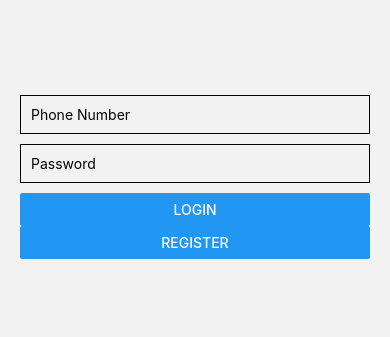
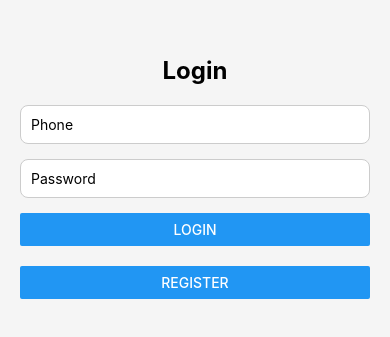
Before and after one commit to ela-zaman/farmshare, a React Native app in the folder farmshareapk/: screen /Login in a window 390 px wide. Shown: the part 245-582 px from the top of the page. Built offline with nearby package versions, Linux system fonts and the light colour scheme.

Commit message:
Implemented logout from specific dashboard

```diff
--- a/farmshareapk/src/navigation/AppNavigator.js
+++ b/farmshareapk/src/navigation/AppNavigator.js
@@ -18,11 +18,11 @@ const Stack = createNativeStackNavigator();
 
 export default function AppNavigator() {
   return (
-    <Stack.Navigator initialRouteName="RoleSelection" screenOptions={{ headerShown: false }}>
-      {/* Auth */}
+    <Stack.Navigator initialRouteName="Login" screenOptions={{ headerShown: false }}>
+      {/* Auth Flow */}
+      <Stack.Screen name="Login" component={LoginScreen} />
+      <Stack.Screen name="Register" component={RegisterScreen} />
       <Stack.Screen name="RoleSelection" component={RoleSelectionScreen} />
-      <Stack.Screen name="Register" component={RegisterScreen} />
-      <Stack.Screen name="Login" component={LoginScreen} />
 
       {/* Farmer */}
       <Stack.Screen name="FarmerDashboard" component={FarmerDashboard} />
--- a/farmshareapk/src/screens/auth/LoginScreen.js
+++ b/farmshareapk/src/screens/auth/LoginScreen.js
@@ -1,58 +1,45 @@
-import React,{useState} from "react";
-import {View,TextInput,Button,StyleSheet} from "react-native";
-import { loginUser } from "../../firebase/userService";
+import React, { useState } from "react";
+import { View, Text, TextInput, Button, StyleSheet, Alert } from "react-native";
+import { loginUser } from "../../firebase/authService";
 
-export default function LoginScreen({navigation}){
-
-  const [phone,setPhone]=useState("");
-  const [password,setPassword]=useState("");
+export default function LoginScreen({ navigation }) {
+  const [phone, setPhone] = useState("");
+  const [password, setPassword] = useState("");
 
   const handleLogin = async () => {
+    if (!phone || !password) return Alert.alert("Error", "Please fill all fields.");
 
-    try{
+    try {
+      const userData = await loginUser({ phone, password });
+      const role = userData.role;
 
-      const user = await loginUser(phone,password);
-
-      if(user.role === "provider"){
-        navigation.replace("ProviderDashboard");
-      }else{
-        navigation.replace("FarmerDashboard");
+      // Redirect to role-specific dashboard
+      if (role === "farmer") {
+        navigation.reset({ index: 0, routes: [{ name: "FarmerDashboard" }] });
+      } else {
+        navigation.reset({ index: 0, routes: [{ name: "ProviderDashboard" }] });
       }
-
-    }catch(err){
-      alert(err.message);
+    } catch (error) {
+      Alert.alert("Login Failed", error.message);
     }
-
   };
 
-  return(
+  return (
+    <View style={styles.container}>
+      <Text style={styles.title}>Login</Text>
+      <TextInput style={styles.input} placeholder="Phone" value={phone} onChangeText={setPhone} keyboardType="phone-pad" />
+      <TextInput style={styles.input} placeholder="Password" value={password} onChangeText={setPassword} secureTextEntry />
+      <Button title="Login" onPress={handleLogin} />
 
-    <View style={styles.container}>
-
-      <TextInput
-        placeholder="Phone Number"
-        style={styles.input}
-        onChangeText={setPhone}
-      />
-
-      <TextInput
-        placeholder="Password"
-        secureTextEntry
-        style={styles.input}
-        onChangeText={setPassword}
-      />
-
-      <Button title="Login" onPress={handleLogin}/>
-
-      <Button title="Register" onPress={() => navigation.navigate("RoleSelection")}
-/>
-
+      <View style={{ marginTop: 20 }}>
+        <Button title="Register" onPress={() => navigation.navigate("RoleSelection")} />
+      </View>
     </View>
-
   );
 }
 
 const styles = StyleSheet.create({
-  container:{flex:1,justifyContent:"center",padding:20},
-  input:{borderWidth:1,padding:10,marginBottom:10}
+  container: { flex: 1, justifyContent: "center", padding: 20, backgroundColor: "#F5F5F5" },
+  title: { fontSize: 24, fontWeight: "bold", marginBottom: 20, textAlign: "center" },
+  input: { backgroundColor: "#fff", padding: 10, marginBottom: 15, borderRadius: 8, borderWidth: 1, borderColor: "#ccc" },
 });
--- a/farmshareapk/src/screens/auth/RegisterScreen.js
+++ b/farmshareapk/src/screens/auth/RegisterScreen.js
@@ -1,5 +1,5 @@
 import React, { useState } from "react";
-import { View, TextInput, Button, Text, StyleSheet } from "react-native";
+import { View, TextInput, Button, Text, StyleSheet, Alert } from "react-native";
 import { registerUser } from "../../firebase/authService";
 
 export default function RegisterScreen({ navigation, route }) {
@@ -8,92 +8,34 @@ export default function RegisterScreen({ navigation, route }) {
   const [address, setAddress] = useState("");
   const [password, setPassword] = useState("");
 
-  // Get role from navigation params; default to "farmer"
   const role = route.params?.role || "farmer";
 
   const handleRegister = async () => {
-    if (!name || !phone || !password || !address) {
-      alert("Please fill all fields!");
-      return;
-    }
+    if (!name || !phone || !address || !password) return Alert.alert("Error", "Please fill all fields.");
 
     try {
-      // Register user in Firebase
       await registerUser({ name, phone, address, password, role });
-
-      alert("Registration successful!");
-
-      // Redirect to role-specific dashboard
-      if (role === "farmer") {
-        navigation.reset({
-          index: 0,
-          routes: [{ name: "FarmerDashboard" }],
-        });
-      } else if (role === "provider") {
-        navigation.reset({
-          index: 0,
-          routes: [{ name: "ProviderDashboard" }],
-        });
-      }
+      Alert.alert("Success", "Registration successful! You can now login.");
+      navigation.reset({ index: 0, routes: [{ name: "Login" }] });
     } catch (error) {
-      alert("Registration failed: " + error.message);
+      Alert.alert("Registration Failed", error.message);
     }
   };
 
   return (
     <View style={styles.container}>
-      <Text style={styles.title}>Register as: {role}</Text>
-
-      <TextInput
-        style={styles.input}
-        placeholder="Name"
-        value={name}
-        onChangeText={setName}
-      />
-      <TextInput
-        style={styles.input}
-        placeholder="Phone"
-        value={phone}
-        onChangeText={setPhone}
-        keyboardType="phone-pad"
-      />
-      <TextInput
-        style={styles.input}
-        placeholder="Address"
-        value={address}
-        onChangeText={setAddress}
-      />
-      <TextInput
-        style={styles.input}
-        placeholder="Password"
-        value={password}
-        onChangeText={setPassword}
-        secureTextEntry
-      />
+      <Text style={styles.title}>Register as {role}</Text>
+      <TextInput style={styles.input} placeholder="Name" value={name} onChangeText={setName} />
+      <TextInput style={styles.input} placeholder="Phone" value={phone} onChangeText={setPhone} keyboardType="phone-pad" />
+      <TextInput style={styles.input} placeholder="Address" value={address} onChangeText={setAddress} />
+      <TextInput style={styles.input} placeholder="Password" value={password} onChangeText={setPassword} secureTextEntry />
       <Button title="Register" onPress={handleRegister} />
     </View>
   );
 }
 
 const styles = StyleSheet.create({
-  container: {
-    flex: 1,
-    padding: 20,
-    justifyContent: "center",
-    backgroundColor: "#F5F5F5",
-  },
-  title: {
-    fontSize: 20,
-    fontWeight: "bold",
-    marginBottom: 20,
-    textAlign: "center",
-  },
-  input: {
-    backgroundColor: "#fff",
-    padding: 10,
-    marginBottom: 15,
-    borderRadius: 8,
-    borderWidth: 1,
-    borderColor: "#ccc",
-  },
+  container: { flex: 1, padding: 20, justifyContent: "center", backgroundColor: "#F5F5F5" },
+  title: { fontSize: 20, fontWeight: "bold", marginBottom: 20, textAlign: "center" },
+  input: { backgroundColor: "#fff", padding: 10, marginBottom: 15, borderRadius: 8, borderWidth: 1, borderColor: "#ccc" },
 });
--- a/farmshareapk/src/screens/auth/RoleSelectionScreen.js
+++ b/farmshareapk/src/screens/auth/RoleSelectionScreen.js
@@ -3,25 +3,16 @@ import { View, Text, TouchableOpacity, StyleSheet } from "react-native";
 
 export default function RoleSelectionScreen({ navigation }) {
   const selectRole = (role) => {
-    // Navigate to RegisterScreen with the selected role
     navigation.navigate("Register", { role });
   };
 
   return (
     <View style={styles.container}>
       <Text style={styles.title}>Select Your Role</Text>
-
-      <TouchableOpacity
-        style={[styles.button, styles.farmerButton]}
-        onPress={() => selectRole("farmer")}
-      >
+      <TouchableOpacity style={[styles.button, styles.farmerButton]} onPress={() => selectRole("farmer")}>
         <Text style={styles.buttonText}>Farmer</Text>
       </TouchableOpacity>
-
-      <TouchableOpacity
-        style={[styles.button, styles.providerButton]}
-        onPress={() => selectRole("provider")}
-      >
+      <TouchableOpacity style={[styles.button, styles.providerButton]} onPress={() => selectRole("provider")}>
         <Text style={styles.buttonText}>Provider</Text>
       </TouchableOpacity>
     </View>
@@ -29,34 +20,10 @@ export default function RoleSelectionScreen({ navigation }) {
 }
 
 const styles = StyleSheet.create({
-  container: {
-    flex: 1,
-    justifyContent: "center",
-    alignItems: "center",
-    padding: 20,
-    backgroundColor: "#F5F5F5",
-  },
-  title: {
-    fontSize: 24,
-    fontWeight: "bold",
-    marginBottom: 40,
-  },
-  button: {
-    width: "80%",
-    padding: 15,
-    borderRadius: 10,
-    marginBottom: 20,
-    alignItems: "center",
-  },
-  farmerButton: {
-    backgroundColor: "#4CAF50",
-  },
-  providerButton: {
-    backgroundColor: "#2196F3",
-  },
-  buttonText: {
-    color: "#fff",
-    fontSize: 18,
-    fontWeight: "600",
-  },
+  container: { flex: 1, justifyContent: "center", alignItems: "center", padding: 20, backgroundColor: "#F5F5F5" },
+  title: { fontSize: 24, fontWeight: "bold", marginBottom: 40 },
+  button: { width: "80%", padding: 15, borderRadius: 10, marginBottom: 20, alignItems: "center" },
+  farmerButton: { backgroundColor: "#4CAF50" },
+  providerButton: { backgroundColor: "#2196F3" },
+  buttonText: { color: "#fff", fontSize: 18, fontWeight: "600" },
 });
--- a/farmshareapk/src/screens/farmer/FarmerDashboard.js
+++ b/farmshareapk/src/screens/farmer/FarmerDashboard.js
@@ -1,32 +1,21 @@
 import React from "react";
-import { View, Text, Button, StyleSheet } from "react-native";
+import { View, Text, Button, Alert } from "react-native";
+import { logoutUser } from "../../firebase/authService";
 
 export default function FarmerDashboard({ navigation }) {
+  const handleLogout = async () => {
+    try {
+      await logoutUser();
+      navigation.reset({ index: 0, routes: [{ name: "Login" }] });
+    } catch (error) {
+      Alert.alert("Logout Failed", error.message);
+    }
+  };
+
   return (
-    <View style={styles.container}>
-      <Text style={styles.title}>Farmer Dashboard</Text>
-
-      <Button
-        title="Search Machines"
-        onPress={() => navigation.navigate("Search")}
-      />
-
-      <Button
-        title="My Bookings"
-        onPress={() => navigation.navigate("Booking")}
-      />
+    <View style={{ flex: 1, justifyContent: "center", alignItems: "center" }}>
+      <Text style={{ fontSize: 24, marginBottom: 20 }}>Farmer Dashboard</Text>
+      <Button title="Logout" onPress={handleLogout} />
     </View>
   );
 }
-
-const styles = StyleSheet.create({
-  container: {
-    flex: 1,
-    justifyContent: "center",
-    alignItems: "center",
-  },
-  title: {
-    fontSize: 24,
-    marginBottom: 20,
-  },
-});
--- a/farmshareapk/src/screens/provider/ProviderDashboard.js
+++ b/farmshareapk/src/screens/provider/ProviderDashboard.js
@@ -1,27 +1,21 @@
 import React from "react";
-import { View, Text, Button, StyleSheet } from "react-native";
+import { View, Text, Button, Alert } from "react-native";
+import { logoutUser } from "../../firebase/authService";
 
 export default function ProviderDashboard({ navigation }) {
+  const handleLogout = async () => {
+    try {
+      await logoutUser();
+      navigation.reset({ index: 0, routes: [{ name: "Login" }] });
+    } catch (error) {
+      Alert.alert("Logout Failed", error.message);
+    }
+  };
+
   return (
-    <View style={styles.container}>
-      <Text style={styles.title}>Service Provider Dashboard</Text>
-
-      <Button
-        title="Add Machinery"
-        onPress={() => navigation.navigate("AddMachine")}
-      />
+    <View style={{ flex: 1, justifyContent: "center", alignItems: "center" }}>
+      <Text style={{ fontSize: 24, marginBottom: 20 }}>Provider Dashboard</Text>
+      <Button title="Logout" onPress={handleLogout} />
     </View>
   );
 }
-
-const styles = StyleSheet.create({
-  container: {
-    flex: 1,
-    justifyContent: "center",
-    alignItems: "center"
-  },
-  title: {
-    fontSize: 24,
-    marginBottom: 20
-  }
-});
```
Also changed, not shown: farmshareapk/src/firebase/authService.js (+31 -7 lines).
